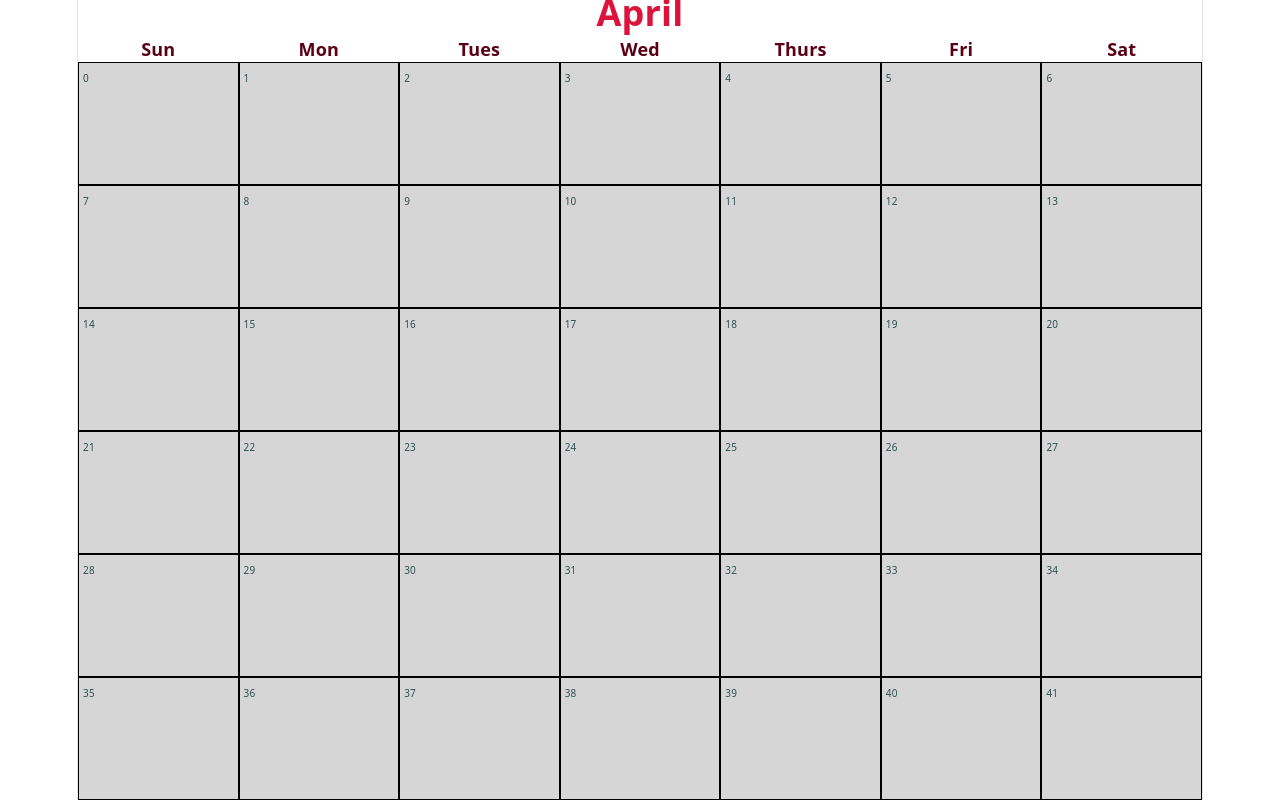
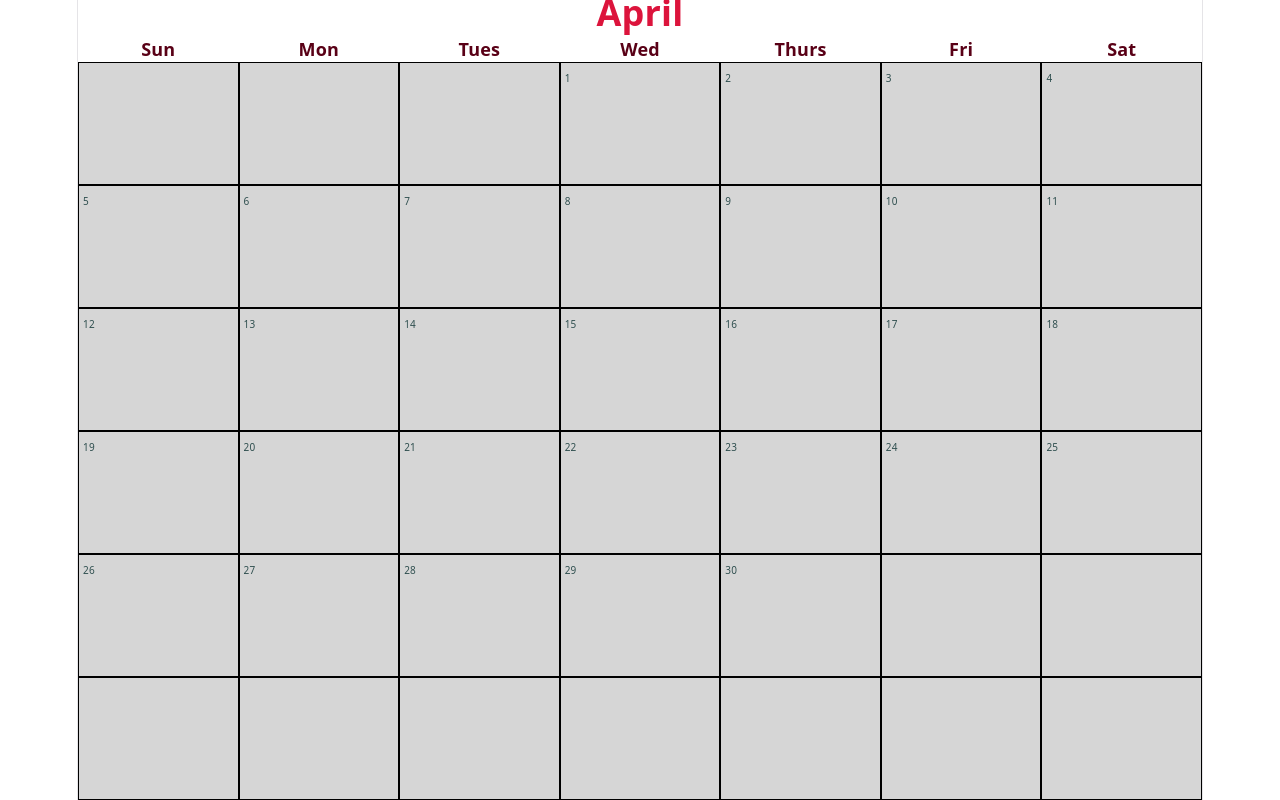
Before and after one commit to Saecred/multiplayer-calendar, a React (Vite) app: page / in a window 1280 px wide. Built offline with nearby package versions, Linux system fonts and the light colour scheme.

Commit message:
added date calculation and set up useState for month names

```diff
--- a/src/components/Calendar.jsx
+++ b/src/components/Calendar.jsx
@@ -2,15 +2,20 @@ import './Calendar.css';
 import WeekdayHeaders from './WeekdayHeaders.jsx';
 import DayCell from './DayCell.jsx';
 import MonthHeader from './MonthHeader.jsx';
+import {useState} from "react";
 
 const days = ["Sun", "Mon","Tues","Wed","Thurs","Fri","Sat"];
 const numCells = Array.from({length:42});
+const months = ["January","February","March","April","May","June","July","August","September","October","November","December"];
 
 function Calendar() {
+    const [month, setMonth] = useState(3);
+
+    const startDay = 3;
     return (
         <div className = "page">
             <div className="monthRow">
-                <MonthHeader month="April"/>
+                <MonthHeader month={months[month]}/>
             </div>
             <div className="headerRow">
                 {days.map((day) => (
@@ -19,8 +24,13 @@ function Calendar() {
             </div>
             <div className = "grid">
                 {numCells.map((_,index) => {
+                    const date = index - startDay + 1;
+                    const validDate = date > 0 && date < 31;
                     return(
-                   <DayCell key={index} date = {index} />
+
+                   <DayCell
+                   key={index}
+                   date = {validDate?date:null} />
                 )})}
             </div>
         </div>
--- a/src/components/DayCell.jsx
+++ b/src/components/DayCell.jsx
@@ -3,9 +3,11 @@ import './DayCell.css';
 function DayCell(props) {
     return(
         <div className = "cell">
+            {props.date !== null && (
             <div className = "cellDate">
                 {props.date}
             </div>
+            )}
         </div>
     );
 }
```
Also changed, not shown: src/components/NextMonth.css (added), src/components/NextMonth.jsx (added).
